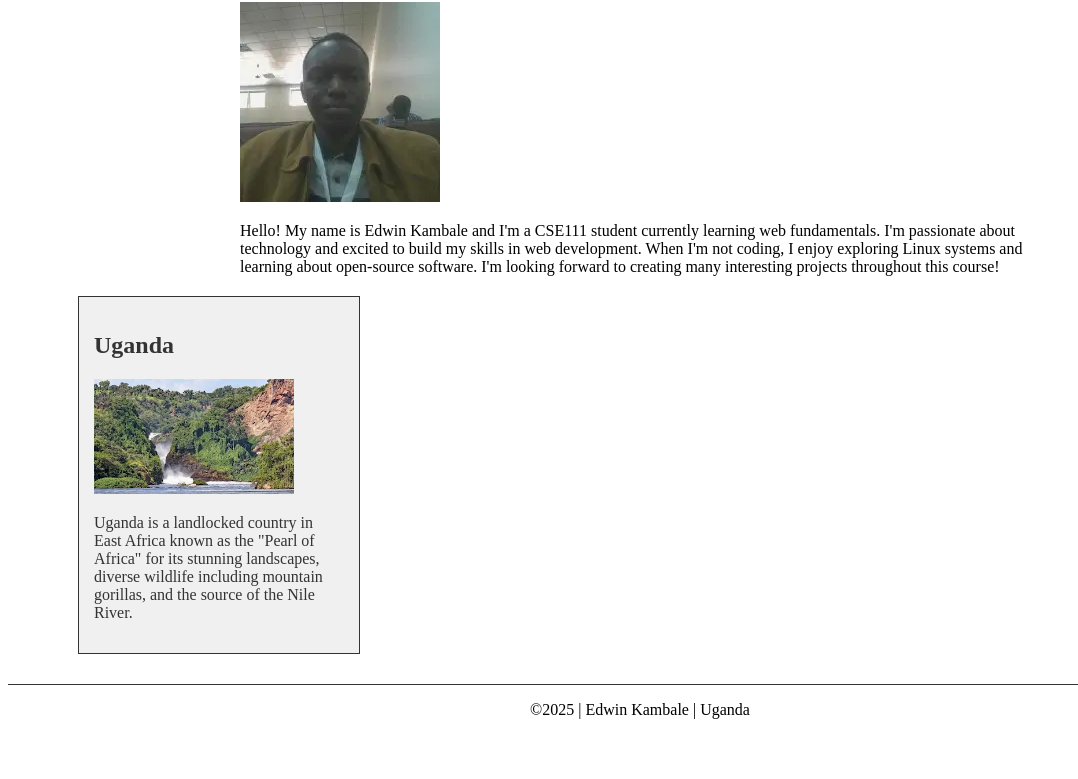
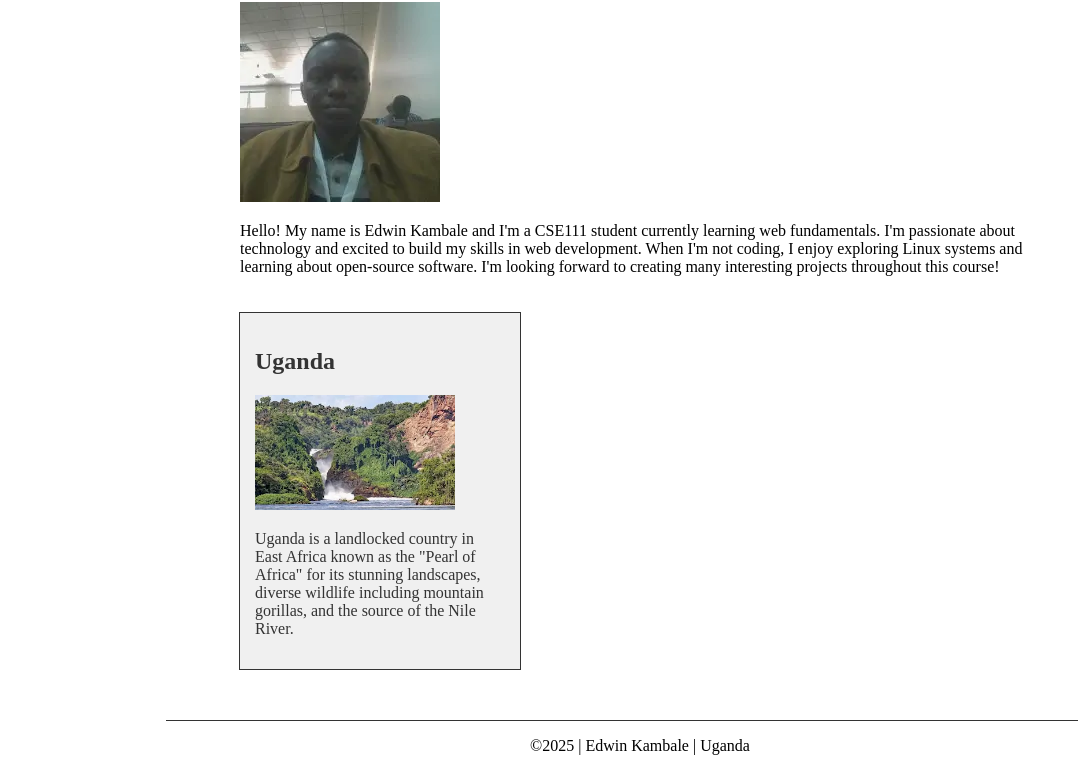
Before and after one commit to ADBranches/wdd130, a plain HTML site: page index.html in a window 1280 px wide. Shown: the part 104-883 px from the top of the page, without its empty margins (0-1078 px from the left). Before the commit the page ends 839 px from the top, so only its background shows below. Drawn offline with Linux system fonts and the light colour scheme.

Commit message:
modified:   styles.css

```diff
--- a/styles.css
+++ b/styles.css
@@ -1,3 +1,11 @@
+body {
+    display:  flex;
+    flex-direction: column;
+    align-items: center;
+    min-width: 800px;
+
+}
+
 main {
     width: 800px;
     margin: 0 auto;
@@ -15,7 +23,8 @@ aside {
     background-color: #f0f0f0;
     color: #333;
     position: relative;
-    left: 50px;
+    left: -260px
+
 }
 
 aside img {
@@ -28,6 +37,7 @@ p {
 }
 
 footer {
+    width: 75%;
     margin-top: 30px;
     border-top: 1px solid #333;
     text-align: center;
```
